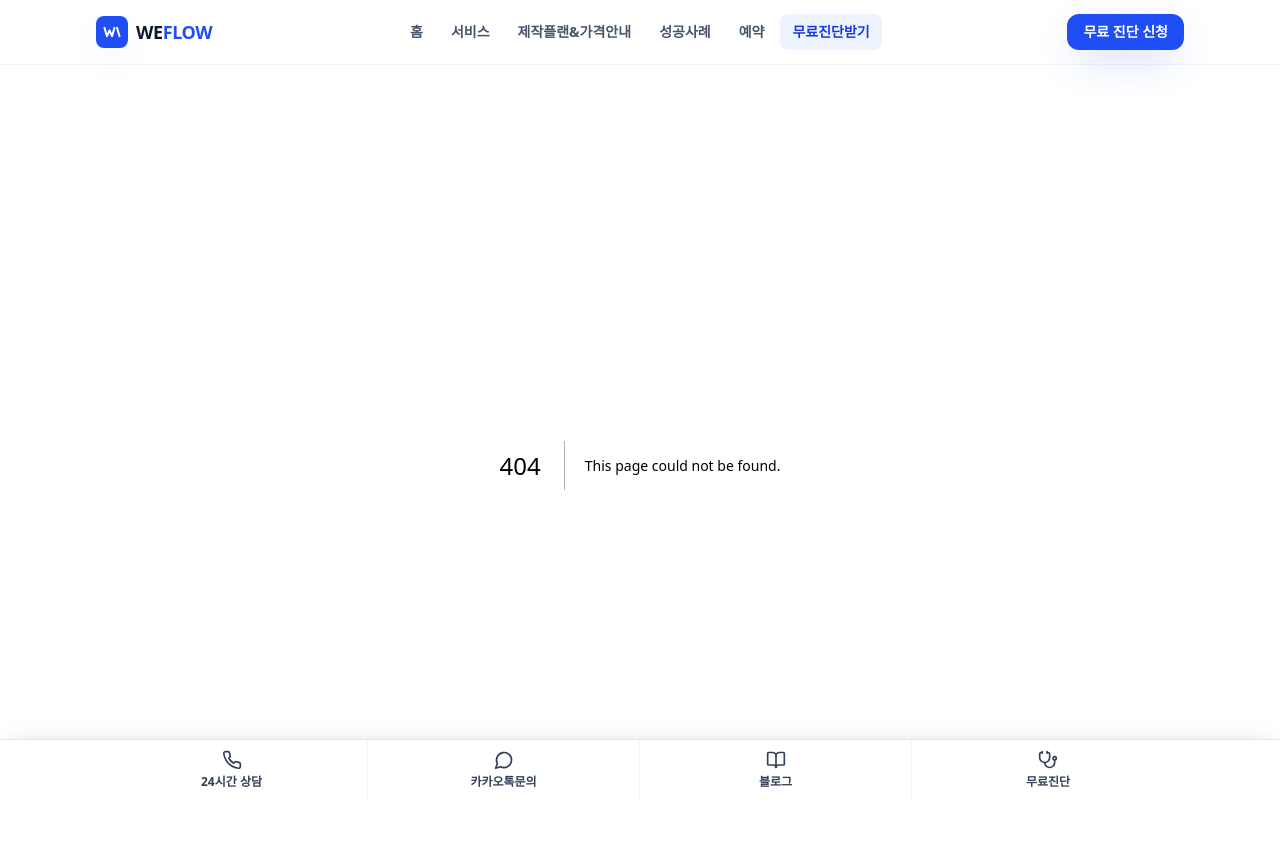
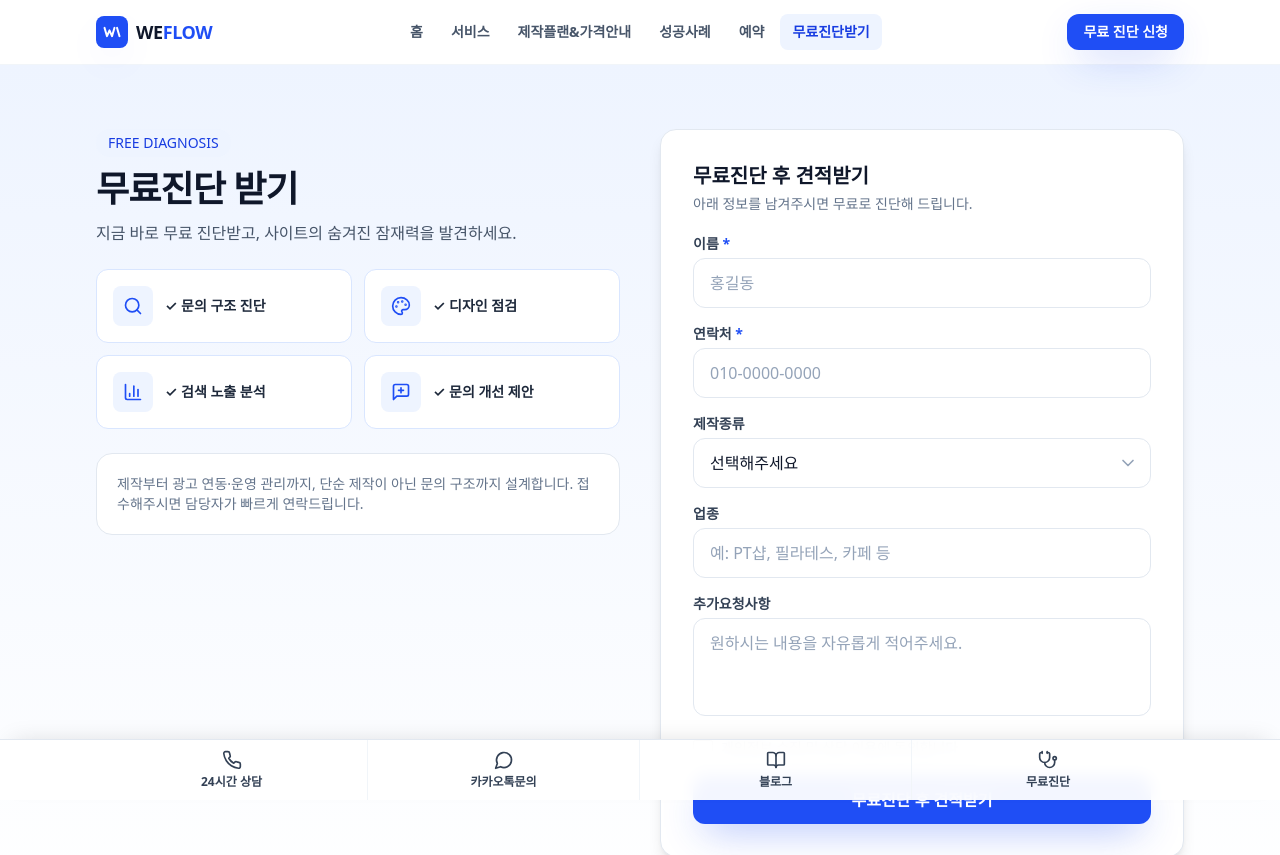
Before and after one commit to zaewc/weflow, a Next.js app: page /diagnosis in a window 1280 px wide. Before the commit this address had no page. Shown: the top 855 px of the page. Built offline with nearby package versions, Linux system fonts and the light colour scheme; a web font is replaced by a local one.

Commit message:
feat(app): add free diagnosis page

```diff
--- /dev/null
+++ b/src/app/diagnosis/page.tsx
@@ -0,0 +1,67 @@
+import type { Metadata } from "next";
+import { Search, Palette, BarChart3, MessageSquarePlus } from "lucide-react";
+import SubmissionForm from "@/components/SubmissionForm";
+
+export const metadata: Metadata = {
+  title: "무료진단 받기 | WEFLOW",
+  description:
+    "지금 바로 무료 진단받고 사이트의 숨겨진 잠재력을 발견하세요. 문의 구조 진단 · 디자인 점검 · 검색 노출 분석 · 문의 개선 제안.",
+};
+
+const CHECKS = [
+  { Icon: Search, label: "문의 구조 진단" },
+  { Icon: Palette, label: "디자인 점검" },
+  { Icon: BarChart3, label: "검색 노출 분석" },
+  { Icon: MessageSquarePlus, label: "문의 개선 제안" },
+];
+
+export default function DiagnosisPage() {
+  return (
+    <section className="bg-gradient-to-b from-brand-50 to-white py-12 sm:py-16">
+      <div className="container-w grid gap-10 lg:grid-cols-2 lg:items-start">
+        {/* 좌측 안내 */}
+        <div>
+          <span className="chip">FREE DIAGNOSIS</span>
+          <h1 className="mt-3 text-3xl font-extrabold tracking-tight text-slate-900 sm:text-4xl">
+            무료진단 받기
+          </h1>
+          <p className="mt-3 text-slate-600">
+            지금 바로 무료 진단받고, 사이트의 숨겨진 잠재력을 발견하세요.
+          </p>
+
+          <div className="mt-6 grid grid-cols-2 gap-3">
+            {CHECKS.map(({ Icon, label }) => (
+              <div
+                key={label}
+                className="flex items-center gap-3 rounded-xl border border-brand-100 bg-white px-4 py-4"
+              >
+                <span className="grid h-10 w-10 place-items-center rounded-lg bg-brand-50 text-brand-600">
+                  <Icon className="h-5 w-5" />
+                </span>
+                <span className="text-sm font-semibold text-slate-800">
+                  ✓ {label}
+                </span>
+              </div>
+            ))}
+          </div>
+
+          <div className="mt-6 rounded-2xl border border-slate-200 bg-white p-5 text-sm text-slate-500">
+            제작부터 광고 연동·운영 관리까지, 단순 제작이 아닌 문의 구조까지
+            설계합니다. 접수해주시면 담당자가 빠르게 연락드립니다.
+          </div>
+        </div>
+
+        {/* 우측 폼 */}
+        <div className="rounded-2xl border border-slate-200 bg-white p-6 shadow-lg sm:p-8">
+          <h2 className="mb-1 text-xl font-bold text-slate-900">
+            무료진단 후 견적받기
+          </h2>
+          <p className="mb-5 text-sm text-slate-500">
+            아래 정보를 남겨주시면 무료로 진단해 드립니다.
+          </p>
+          <SubmissionForm kind="inquiry" submitLabel="무료진단 후 견적받기" />
+        </div>
+      </div>
+    </section>
+  );
+}
```
